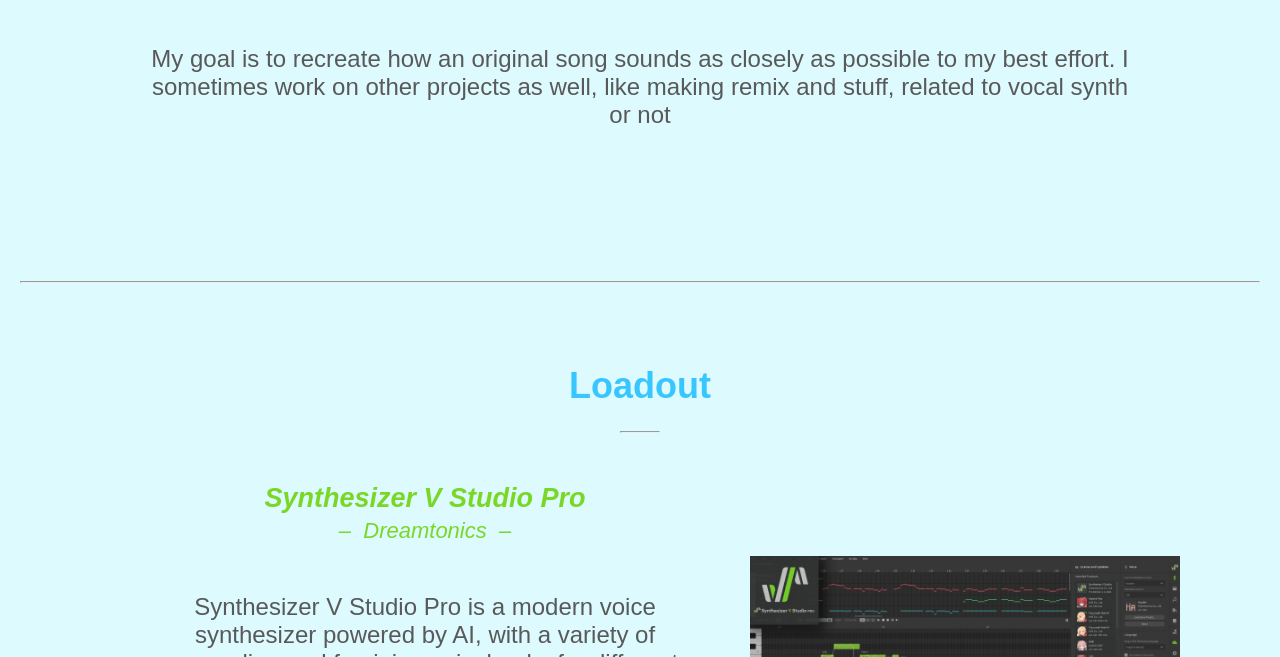
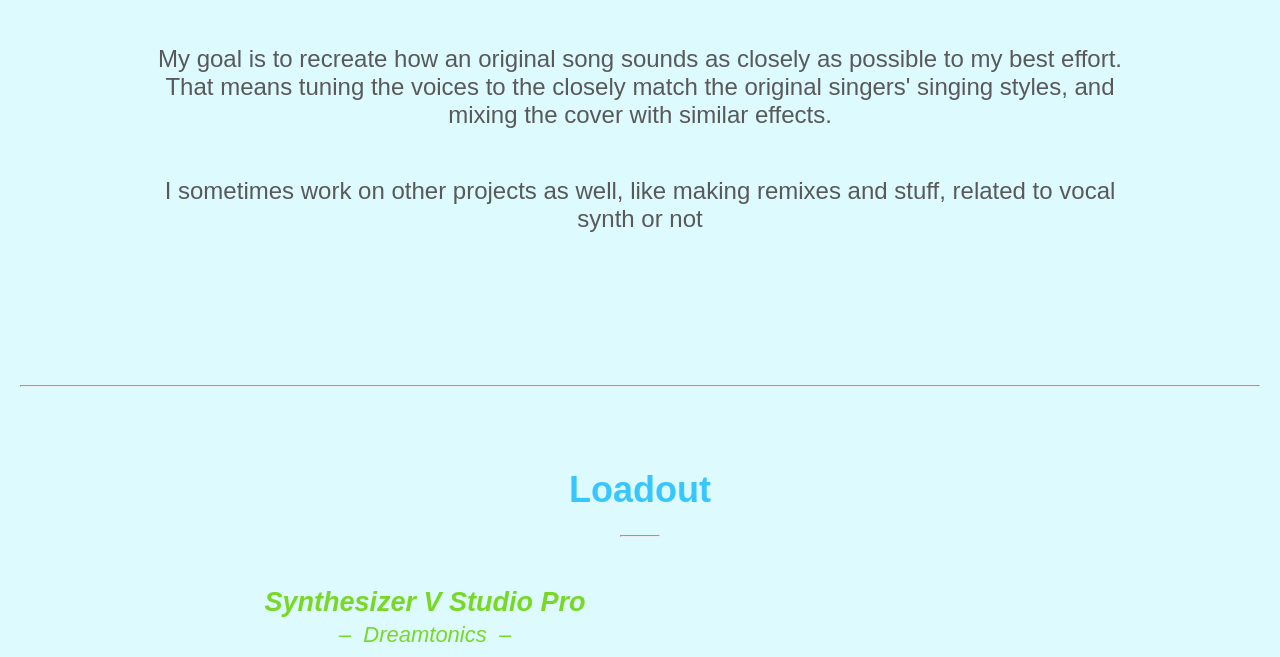
Before and after one commit to thelegendaryjohn/thelegendaryjohn.github.io, a plain HTML site: page index.html in a window 1280 px wide. Shown: the part 825-1482 px from the top of the page. Drawn offline with Linux system fonts and the light colour scheme.

Commit message:
Add more desciption

```diff
--- a/index.html
+++ b/index.html
@@ -138,8 +138,13 @@
 
 						<p>
 							My goal is to recreate how an original song sounds as closely as
-							possible to my best effort. I sometimes work on other projects as
-							well, like making remix and stuff, related to vocal synth or not
+							possible to my best effort. That means tuning the voices to the
+							closely match the original singers' singing styles, and mixing the
+							cover with similar effects.
+						</p>
+						<p>
+							I sometimes work on other projects as well, like making remixes and
+							stuff, related to vocal synth or not
 						</p>
 					</div>
 				</div>
@@ -165,7 +170,7 @@
 							Synthesizer V Studio Pro is a modern voice synthesizer powered by
 							AI, with a variety of masculine and feminine voicebanks for
 							different singing styles and languages, trained on professional
-							voice providers all over the world.
+							voice providers all around the world.
 						</p>
 						<p>
 							<i
```
